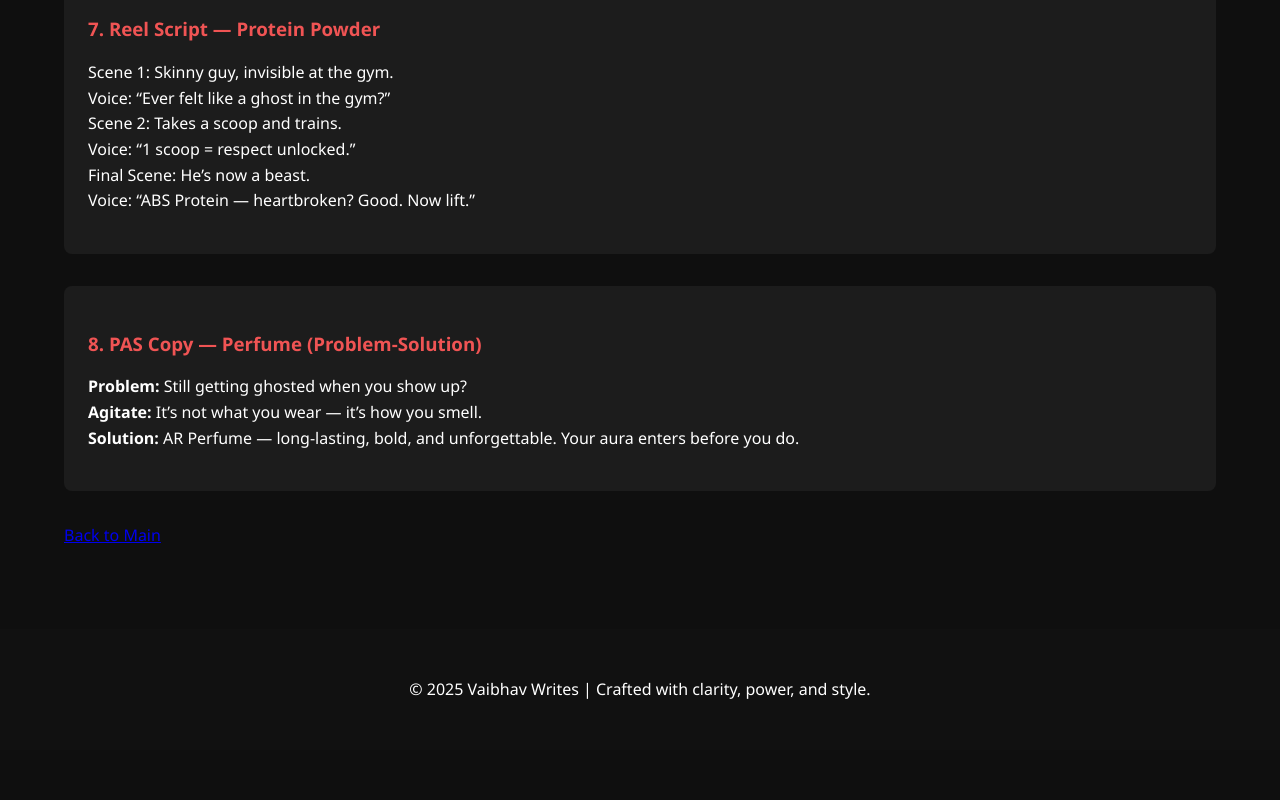
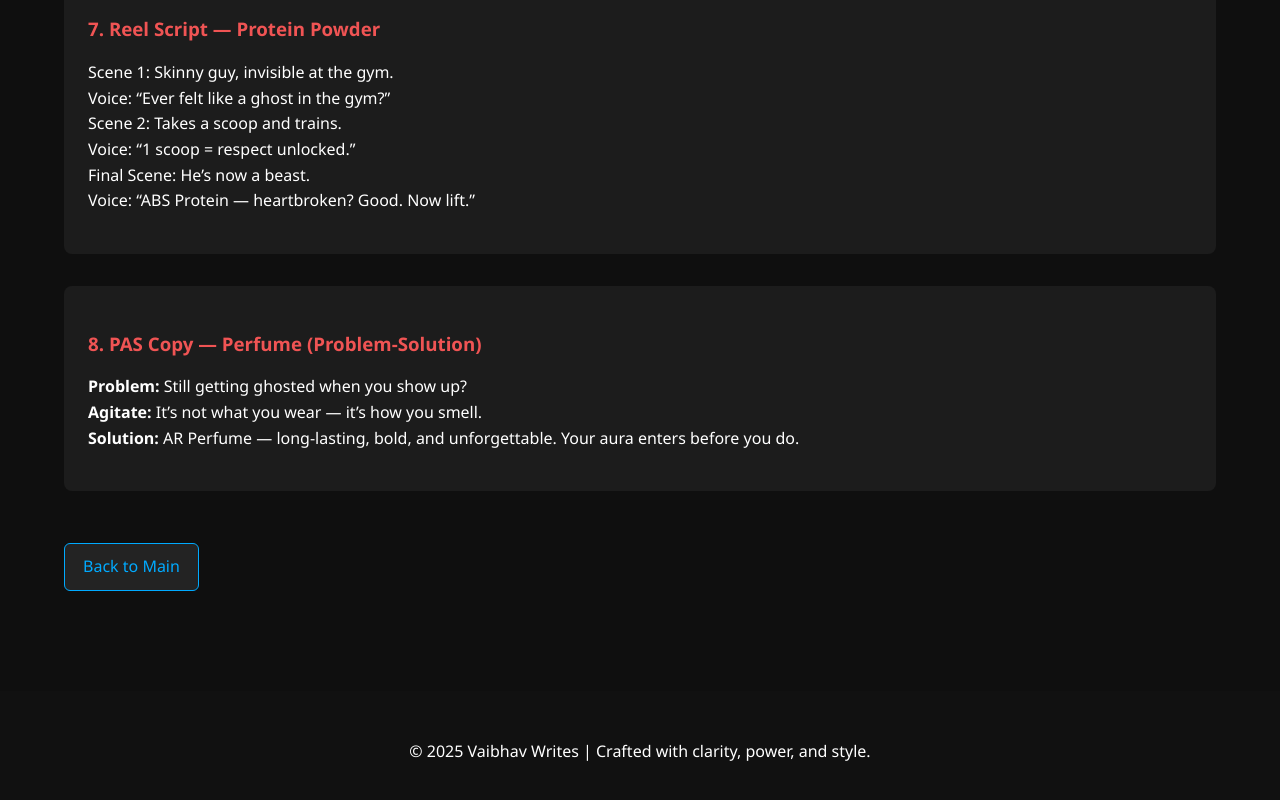
Before and after one commit to VaibhavAshishaWrites/Vaibhavwrites.com, a plain HTML site: page portfolio.html in a window 1280 px wide. Shown: the part 1907-2707 px from the top of the page. Before the commit the page ends 2657 px from the top, so only its background shows below. Drawn offline with Linux system fonts and the light colour scheme.

Commit message:
Update portfolio.html

```diff
--- a/portfolio.html
+++ b/portfolio.html
@@ -62,6 +62,25 @@
             background-color: #111;
             margin-top: 2rem;
         }
+
+        .back-button {
+    display: inline-block;
+    margin: 20px 0;
+    padding: 10px 18px;
+    background: #ffffff15;
+    color: #00aaff;
+    border: 1px solid #00aaff;
+    border-radius: 6px;
+    text-decoration: none;
+    font-size: 16px;
+    transition: 0.3s;
+}
+
+.back-button:hover {
+    background: #00aaff;
+    color: #000;
+}
+
     </style>
 </head>
 <body>
```
